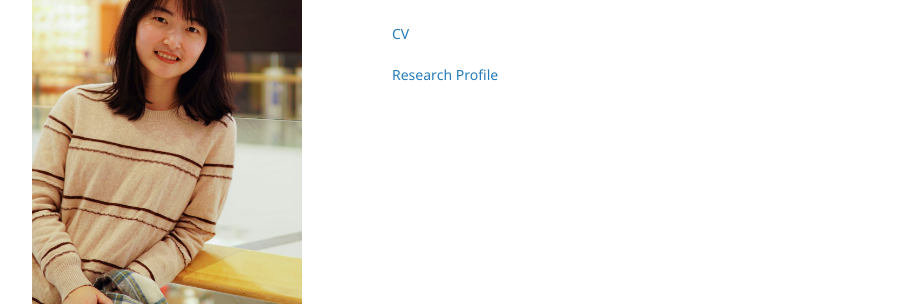
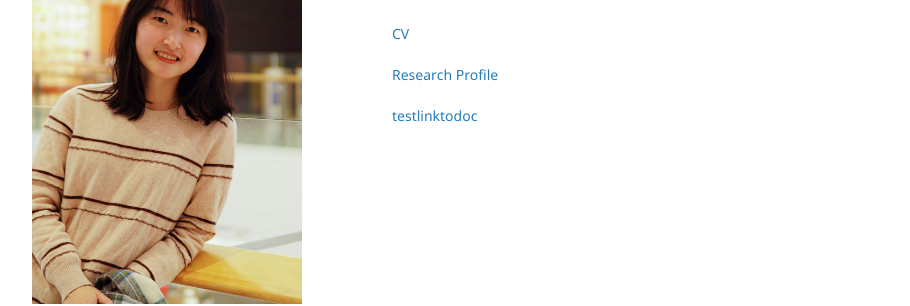
Before and after one commit to Catherine4j/SijiaMa.github.io, a Jekyll site: the page built from index.md, in a window 1280 px wide. Shown: the part 210-516 px from the top of the page, without its empty margins (178-1088 px from the left). Built offline with Jekyll 4.4.1, drawn with Linux system fonts in a browser that asks for light colours; our own code applies the rules of GitHub Pages for plain Markdown files.

Commit message:
Update index.md

```diff
--- a/index.md
+++ b/index.md
@@ -11,3 +11,5 @@ My current research interest lies in sharing economy, e-commerce, and social med
 [CV]()
 
 [Research Profile](./research.html)
+
+[testlinktodoc](docs/CODE_OF_CONDUCT.md)
```
